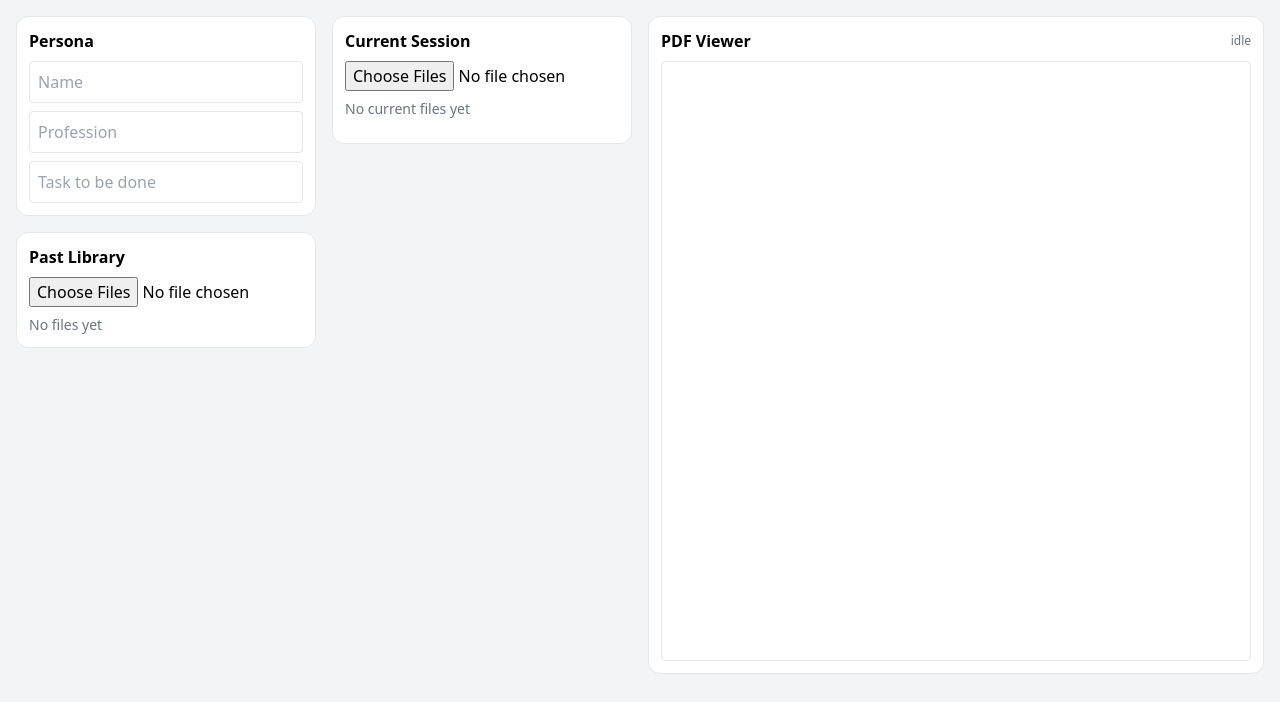
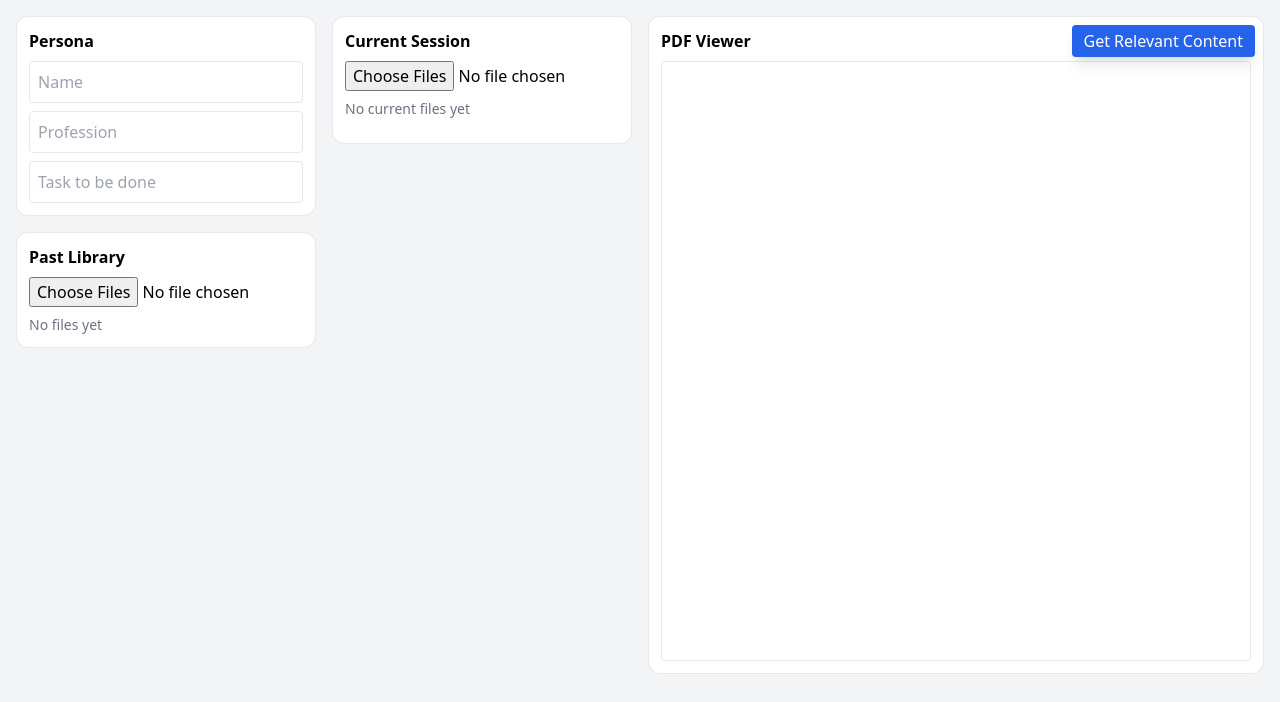
Before and after one commit to nithishgouds/Adobe-Grand_Finale, a React (Vite) app in the folder frontend/: page / in a window 1280 px wide. Shown: the top 702 px of the page. Built offline with nearby package versions, Linux system fonts and the light colour scheme.

Commit message:
Update Homepage.jsx

```diff
--- a/frontend/src/pages/Homepage.jsx
+++ b/frontend/src/pages/Homepage.jsx
@@ -91,18 +91,19 @@ export default function AbodeSmartApp() {
   }, []);
 
   // Handle text selection API call
-  const handleTextSelection = async (pdfName, pageNo, selectedText) => {
+  const handleTextSelection = async (selectedText) => {
+    console.log("Selected text:", selectedText);
     try {
       const res = await fetch(`${API_BASE}/select-text`, {
         method: "POST",
         headers: { "Content-Type": "application/json" },
         body: JSON.stringify({
-          pdf_name: pdfName,
-          page_no: pageNo,
+          session_id: sessionId,
           selected_text: selectedText,
         }),
       });
       const data = await res.json();
+      console.log("Text selection response:", data);
       if (Array.isArray(data) && data.length) {
         updateRelevantList(data);
       }
@@ -156,7 +157,7 @@ export default function AbodeSmartApp() {
       .then((viewer) => {
         viewer.getAPIs().then((apis) => {
           viewerApiRef.current = apis;
-
+          // You can still listen to the event if you want
           apis.addEventListener(window.AdobeDC.View.Enum.Events.TEXT_SELECT, (event) => {
           if (event.data?.selectedText) {
             handleTextSelection(doc.name, event.data.pageNumber, event.data.selectedText);
@@ -306,15 +307,39 @@ export default function AbodeSmartApp() {
 
       {/* Right: Viewer */}
       <div className="col-span-6 space-y-4">
-        <div className="bg-white rounded-xl border p-3">
+        <div className="bg-white rounded-xl border p-3 relative">
         <div className="flex items-center justify-between mb-2">
           <div className="font-semibold">PDF Viewer</div>
           <div className="text-xs text-gray-500">
             {processing ? "processing…" : selectedDoc ? selectedDoc.name : "idle"}
           </div>
         </div>
+
+        {/* Floating Button */}
+        <button
+          onClick={async () => {
+            console.log("Get selected content clicked");
+            if (!viewerApiRef.current) return;
+            try {
+              const result = await viewerApiRef.current.getSelectedContent();
+              console.log("Manual selection:", result);
+              if (result?.data) {
+                handleTextSelection(selectedDoc?.name, result.pageNumber || 1, result.data);
+              } else {
+                alert("No text selected in the PDF!");
+              }
+            } catch (err) {
+              console.error("getSelectedContent error:", err);
+            }
+          }}
+          className="absolute top-2 right-2 bg-blue-600 text-white px-3 py-1 rounded shadow-lg hover:bg-blue-700"
+        >
+          Get Relevant Content
+        </button>
+
         <div id="adobe-dc-view" className="h-[600px] border rounded" />
       </div>
+
 
         {!!relevantSections.length && (
           <div className="bg-white rounded-xl border p-3">
```
Lines whose indentation alone changed are shown as unchanged.
